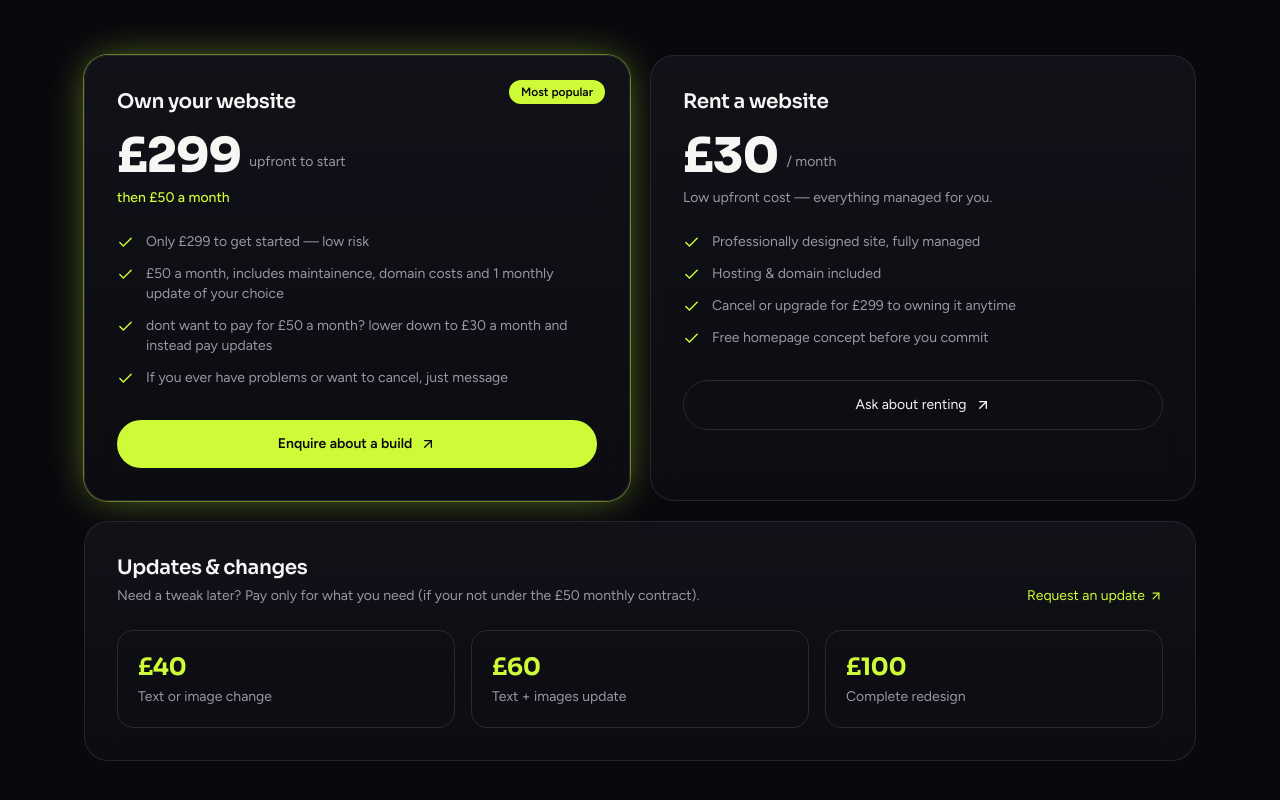
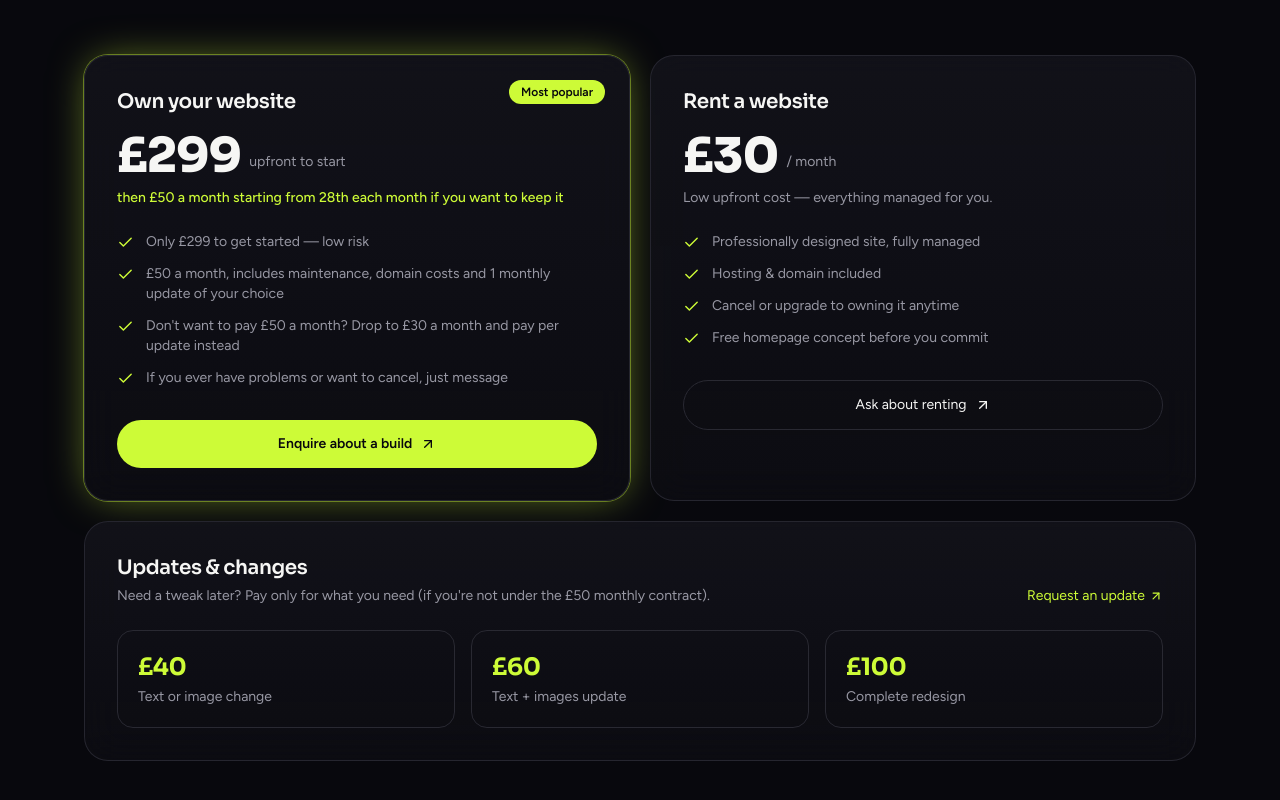
Before and after one commit to evanmay808-glitch/elevated-web-design, a React (Create React App) app: page / in a window 1280 px wide. Shown: the part 3227-4027 px from the top of the page. Built offline with nearby package versions, Linux system fonts and the light colour scheme.

Commit message:
Update Pricing.jsx

```diff
--- a/src/components/Pricing.jsx
+++ b/src/components/Pricing.jsx
@@ -1,6 +1,6 @@
 import { motion } from "framer-motion";
 import { Check, ArrowUpRight } from "lucide-react";
-import { CONTACT } from "../lib/site";
+import { CONTACT, emailLinkProps } from "../lib/site";
 
 const updates = [
   { label: "Text or image change", price: "£40" },
@@ -50,13 +50,13 @@ export const Pricing = () => {
               <span className="text-[hsl(var(--muted))] mb-2 text-sm">upfront to start</span>
             </div>
             <p className="text-[hsl(var(--accent))] text-sm mt-2 font-medium">
-              then £50 a month
+              then £50 a month starting from 28th each month if you want to keep it
             </p>
             <ul className="mt-6 space-y-3 text-sm">
               {[
                 "Only £299 to get started — low risk",
-                "£50 a month, includes maintainence, domain costs and 1 monthly update of your choice",
-                "dont want to pay for £50 a month? lower down to £30 a month and instead pay updates",
+                "£50 a month, includes maintenance, domain costs and 1 monthly update of your choice",
+                "Don't want to pay £50 a month? Drop to £30 a month and pay per update instead",
                 "If you ever have problems or want to cancel, just message",
               ].map((f) => (
                 <li key={f} className="flex items-start gap-3 text-[hsl(var(--muted))]">
@@ -66,7 +66,7 @@ export const Pricing = () => {
               ))}
             </ul>
             <a
-              href={CONTACT.mailto}
+              {...emailLinkProps("Enquiry — Own your website (£299)")}
               data-testid="pricing-own-cta"
               className="btn-accent mt-8 flex items-center justify-center gap-2 rounded-full px-6 py-3.5 text-sm"
             >
@@ -95,7 +95,7 @@ export const Pricing = () => {
               {[
                 "Professionally designed site, fully managed",
                 "Hosting & domain included",
-                "Cancel or upgrade for £299 to owning it anytime",
+                "Cancel or upgrade to owning it anytime",
                 "Free homepage concept before you commit",
               ].map((f) => (
                 <li key={f} className="flex items-start gap-3 text-[hsl(var(--muted))]">
@@ -129,11 +129,11 @@ export const Pricing = () => {
             <div>
               <h3 className="font-display font-semibold text-xl">Updates & changes</h3>
               <p className="text-[hsl(var(--muted))] text-sm mt-1">
-                Need a tweak later? Pay only for what you need (if your not under the £50 monthly contract).
+                Need a tweak later? Pay only for what you need (if you're not under the £50 monthly contract).
               </p>
             </div>
             <a
-              href={CONTACT.mailto}
+              {...emailLinkProps("Website update request")}
               className="text-sm text-[hsl(var(--accent))] hover:underline inline-flex items-center gap-1"
             >
               Request an update <ArrowUpRight size={14} />
```
